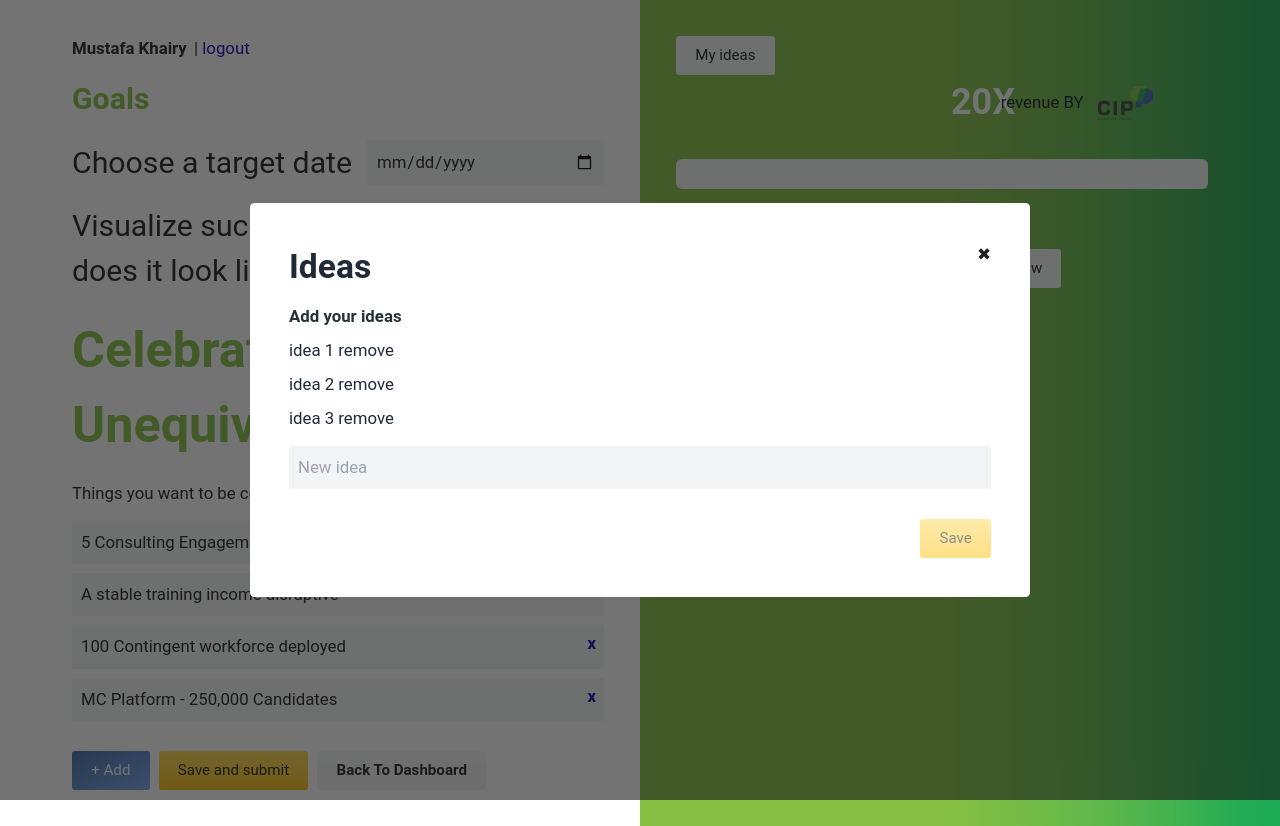
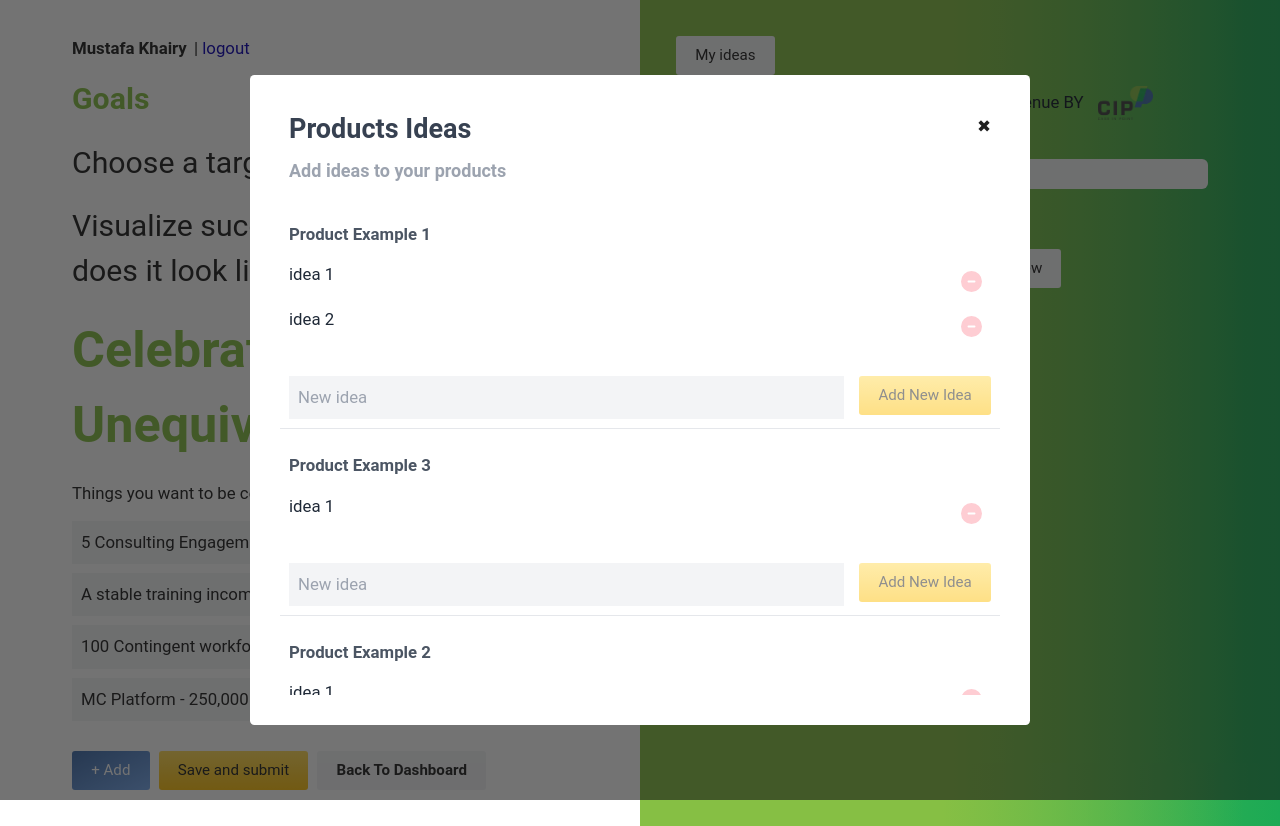
Before and after one commit to Anashawi/ebos-demo, a Next.js app: page /app/goals in a window 1280 px wide. Both pictures are taken after a click on the button "My ideas". Built offline with nearby package versions, Linux system fonts and the light colour scheme.

Commit message:
ideas is refactored

```diff
--- a/components/app/ideas-modal.tsx
+++ b/components/app/ideas-modal.tsx
@@ -1,12 +1,11 @@
-import { ErrorMessage, Field, Form, Formik } from "formik";
 import { useState } from "react";
-import * as Yup from "yup";
 import Spinner from "../common/spinner";
 
-import ideas_dummy from "../../samples/ideas.json";
-import { Idea } from "../../models/idea.model";
+import products_dummy from "../../samples/products.json";
 import { NextPage } from "next";
 import Modal from "../common/modal";
+import IdeasProduct from "../ideas/ideas-product";
+import { ProductModel } from "../../models/products/product.model";
 
 type Props = {
    isOpen: boolean;
@@ -14,7 +13,7 @@ type Props = {
 };
 
 const IdeasModal: NextPage<Props> = ({ isOpen, toggle }) => {
-   const [ideas, setIdeas] = useState(ideas_dummy);
+   const [products, setProducts] = useState(products_dummy);
 
    if (!isOpen) return <></>;
 
@@ -22,92 +21,35 @@ const IdeasModal: NextPage<Props> = ({ isOpen, toggle }) => {
       <>
          <Modal
             config={{
-               className: "p-5 lg:p-10 modal-content",
+               className: "p-5 lg:p-10 modal-content h-[90%] max-h-[650px]",
                isShown: isOpen,
                closeCallback: toggle,
             }}>
-            <div className='flex justify-between p-3 h-12 mb-10'>
-               <div className='modal-title mb-10'>
-                  <h2 className='mb-4 text-[2.8rem] text-gray-800'>Ideas</h2>
-                  <h3 className='mb-6 f6 text-gray-gunmetal'>Add your ideas</h3>
+            <div className='flex justify-between p-3 mb-2'>
+               <div className='flex flex-col gap-5'>
+                  <h2 className='text-4xl text-gray-700'>Products Ideas</h2>
+                  <h3 className='text-gray-400 text-2xl'>
+                     Add ideas to your products
+                  </h3>
                </div>
                <button
                   type='button'
-                  className='modal-close dr-close'
+                  className='self-start modal-close dr-close'
                   onClick={toggle}
                   aria-label='Close'></button>
             </div>
-            <div
-               className='mt-10 relative flex-auto p-3 overflow-auto'
-               id='ideas-app'>
-               <div className='idea-list'>
-                  {!!ideas.length && (
-                     <ul className='flex flex-col gap-3 mb-5'>
-                        {ideas.map((idea: Idea, index: number) => (
-                           <li key={index} className='text-gray-800'>
-                              <span> {idea.text} </span>
-                              <button
-                                 onClick={() => {
-                                    console.log("delete idea ", idea.id);
-                                 }}
-                                 type='button'>
-                                 remove
-                              </button>
-                           </li>
-                        ))}
-                     </ul>
-                  )}
+            {!products.length && (
+               <p className='text-rose-300'>You Have No Products yet !</p>
+            )}
+            {!!products.length && (
+               <div className='h-[90%] overflow-auto'>
+                  {products.map((product: ProductModel, index: number) => (
+                     <div key={index} className='border-b'>
+                        <IdeasProduct product={product} />
+                     </div>
+                  ))}
                </div>
-               <Formik
-                  initialValues={{
-                     idea: "",
-                  }}
-                  validationSchema={Yup.object({
-                     idea: Yup.object({
-                        id: Yup.string(),
-                        name: Yup.string().required("required"),
-                     }),
-                  })}
-                  onSubmit={(values) => {
-                     console.log(values);
-                  }}
-                  validateOnMount>
-                  {({ values, isSubmitting, isValid }) => (
-                     <Form>
-                        <div>
-                           <Field
-                              type='text'
-                              className='w-full p-3 bg-gray-100 outline-none caret-dark-blue border-none'
-                              placeholder='New idea'
-                              name='idea.name'
-                           />
-                           <ErrorMessage name={`idea.name`}>
-                              {(msg) => (
-                                 <div className='text-lg text-rose-500'>
-                                    {msg}
-                                 </div>
-                              )}
-                           </ErrorMessage>
-                        </div>
-                        <div className='flex justify-end pt-10'>
-                           <button
-                              type='submit'
-                              className={
-                                 isSubmitting || !isValid
-                                    ? "btn-rev btn-disabled"
-                                    : "btn-rev"
-                              }
-                              disabled={isSubmitting || !isValid}>
-                              Save
-                           </button>
-                        </div>
-                        {isSubmitting && (
-                           <Spinner className='' message='Saving Ideas' />
-                        )}
-                     </Form>
-                  )}
-               </Formik>
-            </div>
+            )}
          </Modal>
       </>
    );
--- /dev/null
+++ b/components/ideas/ideas-product.tsx
@@ -0,0 +1,118 @@
+import { NextPage } from "next";
+import { ProductModel } from "../../models/products/product.model";
+import { Formik, Form, Field, ErrorMessage } from "formik";
+import Spinner from "../common/spinner";
+import * as Yup from "yup";
+import { FontAwesomeIcon } from "@fortawesome/react-fontawesome";
+import { faMinusCircle } from "@fortawesome/free-solid-svg-icons";
+import { useMemo, useState } from "react";
+import { ProductIdeaFactor } from "../../models/products/idea-factor.model";
+
+type Props = {
+   product: ProductModel;
+};
+
+const IdeasProduct: NextPage<Props> = ({ product }) => {
+   const [ideaFactors, setIdeaFactors] = useState(product.ideaFactors);
+   const emptyIdea = useMemo(() => {
+      return {
+         id: "",
+         name: "",
+         competitors: [
+            {
+               id: "",
+               value: 0,
+            },
+         ],
+      };
+   }, []);
+   return (
+      <>
+         <div className='relative flex-auto p-3'>
+            <h1 className='py-5 text-gray-600'>{product.name}</h1>
+            {!!ideaFactors.length && (
+               <ul className='flex flex-col gap-2 mb-10'>
+                  {ideaFactors.map((idea: ProductIdeaFactor, index: number) => (
+                     <li
+                        key={index}
+                        className='flex gap-5 justify-between text-gray-800 '>
+                        <span> {idea.name} </span>
+                        <button
+                           onClick={() => {
+                              setIdeaFactors(
+                                 ideaFactors.filter(
+                                    (factor) => factor.id !== idea.id
+                                 )
+                              );
+                           }}
+                           className='flex items-center gap-3 text-lg p-3 text-rose-200 hover:text-rose-500'
+                           type='button'>
+                           <FontAwesomeIcon
+                              className='w-7 h-auto cursor-pointer hover:text-rose-500'
+                              icon={faMinusCircle}
+                           />
+                        </button>
+                     </li>
+                  ))}
+               </ul>
+            )}
+            <Formik
+               initialValues={{
+                  idea: emptyIdea,
+               }}
+               validationSchema={Yup.object({
+                  idea: Yup.object({
+                     id: Yup.string(),
+                     name: Yup.string().required("required"),
+                  }),
+               })}
+               onSubmit={(values) => {
+                  console.log(values);
+                  const newIdea = emptyIdea;
+                  newIdea.name = values.idea.name;
+                  setIdeaFactors([...ideaFactors, newIdea]);
+               }}
+               validateOnMount>
+               {({ values, isSubmitting, isValid }) => (
+                  <Form>
+                     <div className='flex flex-wrap gap-5 items-start'>
+                        <div className='grow'>
+                           <Field
+                              type='text'
+                              className='w-full p-3 bg-gray-100 outline-none caret-dark-blue border-none'
+                              placeholder='New idea'
+                              name='idea.name'
+                           />
+                           <ErrorMessage name={`idea.name`}>
+                              {(msg) => (
+                                 <div className='text-lg text-rose-500'>
+                                    {msg}
+                                 </div>
+                              )}
+                           </ErrorMessage>
+                        </div>
+                        <div className='flex justify-end'>
+                           <button
+                              type='submit'
+                              className={
+                                 isSubmitting || !isValid
+                                    ? "btn-rev btn-disabled"
+                                    : "btn-rev"
+                              }
+                              disabled={isSubmitting || !isValid}>
+                              Add New Idea
+                           </button>
+                        </div>
+                        {/* {isSubmitting && (
+                           <Spinner className='' message='Saving Ideas' />
+                        )} */}
+                     </div>
+                  </Form>
+               )}
+            </Formik>
+         </div>
+      </>
+   );
+};
+
+export default IdeasProduct;
--- a/models/idea.model.ts
+++ /dev/null
@@ -1,4 +0,0 @@
-export interface Idea {
-   id: string;
-   text: string;
-}
```
